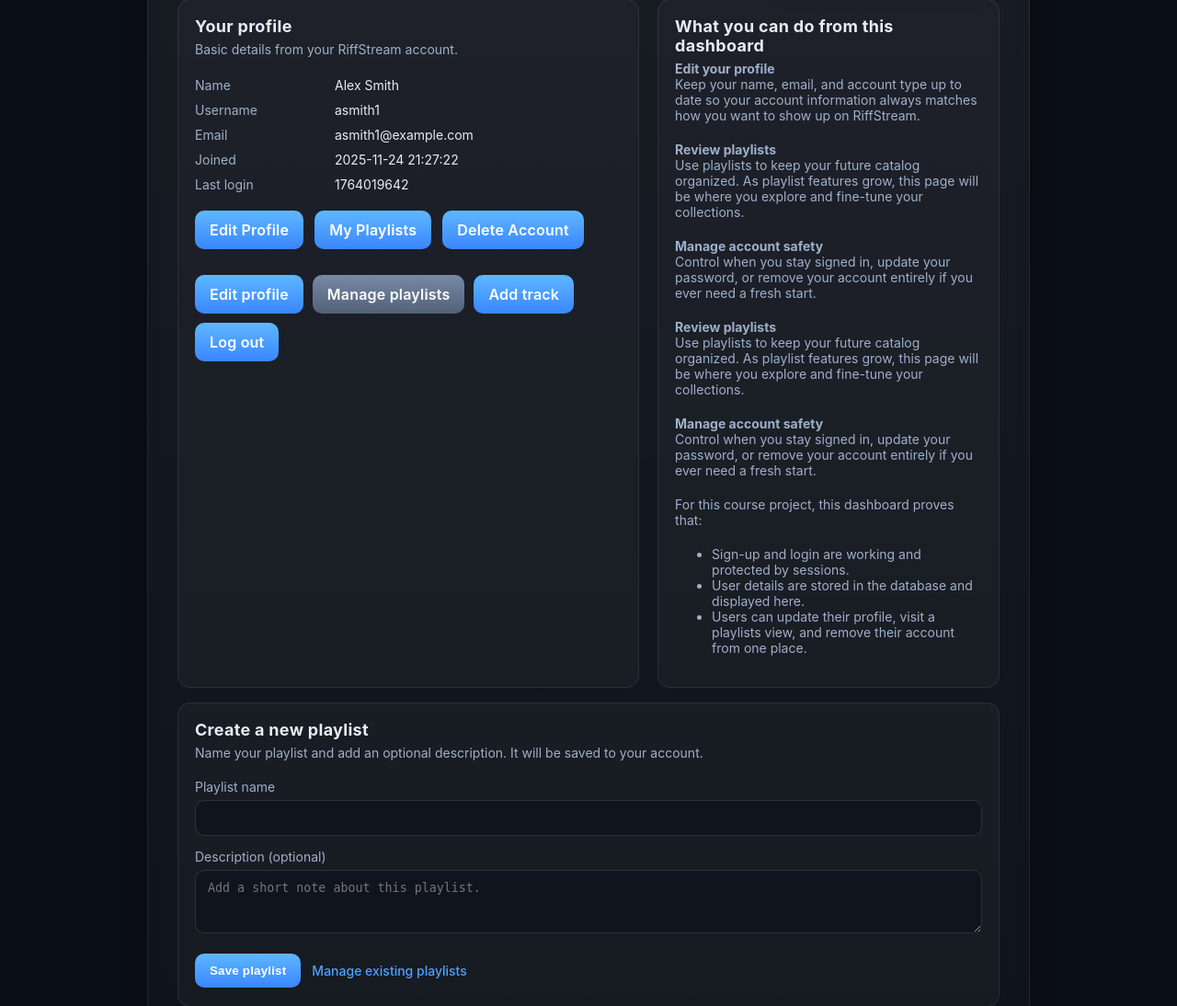
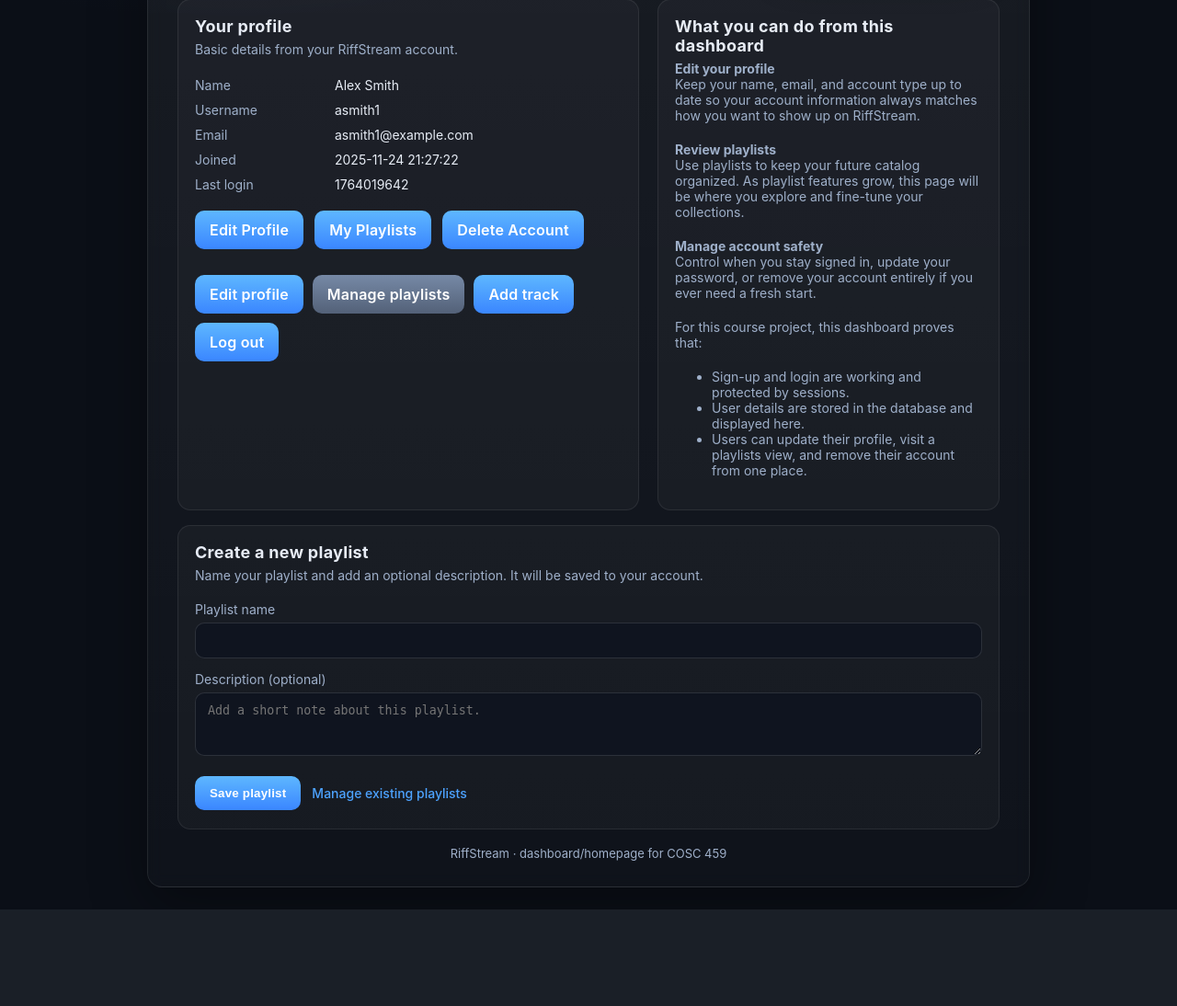
Before and after one commit to yelofoot/riffstream_cosc459_final, a PHP site: page /dashboard.php in a window 1280 px wide. Shown: the part 327-1421 px from the top of the page at 92% size. After the commit the page ends 1316 px from the top, so only its background shows below. Run offline with PHP 8.4, Linux system fonts and the light colour scheme; a user stored in the database is signed in; data comes from the database, SQL or seed files in the repository.

Commit message:
Remove duplicate dashboard guidance

```diff
--- a/riffstream_final/dashboard.php
+++ b/riffstream_final/dashboard.php
@@ -285,15 +285,6 @@ if ($_SERVER['REQUEST_METHOD'] === 'POST' && isset($_POST['create_playlist'])) {
             <strong>Manage account safety</strong><br>
             Control when you stay signed in, update your password, or remove your account entirely if you ever need a fresh start.
           </p>
-          <p class="muted">
-            <strong>Review playlists</strong><br>
-            Use playlists to keep your future catalog organized. As playlist features grow, this page will be where you explore and fine-tune your collections.
-          </p>
-          <p class="muted">
-            <strong>Manage account safety</strong><br>
-            Control when you stay signed in, update your password, or remove your account entirely if you ever need a fresh start.
-          </p>
-
           <p class="muted">For this course project, this dashboard proves that:</p>
           <ul class="muted">
             <li>Sign-up and login are working and protected by sessions.</li>
```
